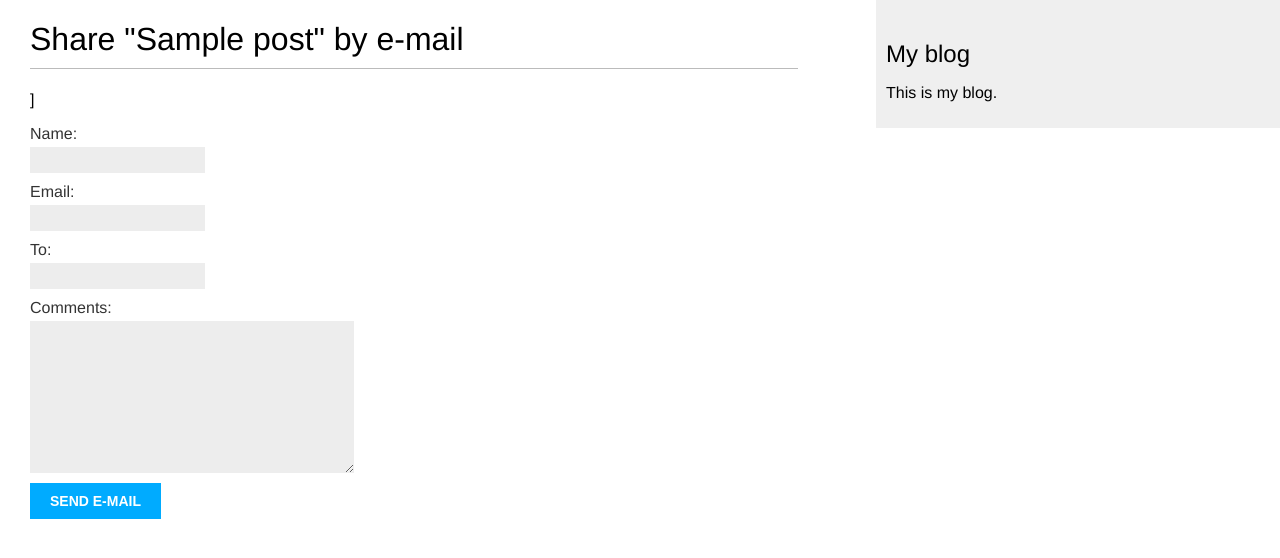
After one commit to BrianRicci/blog-django, a Django app: page /blog/1/share/ in a window 1280 px wide. The commit adds this page. Shown: the top 558 px of the page. Run offline with Django 5.2, Linux system fonts and the light colour scheme; tables that the repository leaves empty hold one stand-in row (values such as "Sample post").

Commit message:
Реализация отправки писем

```diff
--- a/mysite/blog/templates/blog/post/detail.html
+++ b/mysite/blog/templates/blog/post/detail.html
@@ -8,4 +8,9 @@
         Published {{ post.publish }} by {{ post.author }}
     </p>
     {{ post.body|linebreaks }}
+    <p>
+        <a href="{% url "blog:post_share" post.id %}">
+            Share this post
+        </a>
+    </p>
 {% endblock %}
--- /dev/null
+++ b/mysite/blog/templates/blog/post/share.html
@@ -0,0 +1,20 @@
+{% extends "blog/base.html" %}
+
+{% block title %}Share a post{% endblock %}
+
+{% block content %}
+    {% if sent %}
+        <h1>Письмо успешно отправлено</h1>
+        <p>
+            "{{ post.title }}" успешно отправлен
+            {{ form.cleaned_data.to }}.
+        </p>
+    {% else %}
+        <h1>Share "{{ post.title }}" by e-mail</h1>]
+        <form method="post">
+            {{ form.as_p }}
+            {% csrf_token %}
+            <input type="submit" value="Send e-mail">
+        </form>
+    {% endif %}
+{% endblock %}
--- a/mysite/blog/urls.py
+++ b/mysite/blog/urls.py
@@ -8,4 +8,6 @@ urlpatterns = [
     path('<int:year>/<int:month>/<int:day>/<slug:post>',
          views.post_detail,
          name='post_detail'),
+    path('<int:post_id>/share/',
+         views.post_share, name='post_share'),
 ]
--- a/mysite/blog/views.py
+++ b/mysite/blog/views.py
@@ -3,6 +3,7 @@ from django.http import Http404
 from .models import Post
 from django.core.paginator import Paginator, EmptyPage, PageNotAnInteger
 from .forms import EmailPostForm
+from django.core.mail import send_mail
 
 
 def post_list(request):
@@ -41,14 +42,23 @@ def post_share(request, post_id):
     post = get_object_or_404(Post,
                              id=post_id,
                              status=Post.Status.PUBLISHED)
+    sent = False
+
     if request.method == 'POST':
         # Форма была передана в обработку
         form = EmailPostForm(request.POST)
         if form.is_valid():
             # Поля формы успешно прошли валидацию
             cd = form.cleaned_data
-            # ... отправить электронное письмо
+            post_url = request.build_absolute_uri(post.get_absolute_url())
+            subject = f"{cd['name']} recommends you read " \
+                      f"{post.title}"
+            message = f"Read {post.title} at {post_url}\n\n" \
+                      f"{cd['name']}\'s comments: {cd['comments']}"
+            send_mail(subject, message, 'your_account@gmail.com', [cd['to']])
+            sent = True
     else:
         form = EmailPostForm()
     return render(request, 'blog/post/share.html', {'post': post,
-                                                    'form': form})
+                                                    'form': form,
+                                                    'sent': sent})
--- a/mysite/mysite/settings.py
+++ b/mysite/mysite/settings.py
@@ -124,3 +124,9 @@ STATIC_URL = 'static/'
 # https://docs.djangoproject.com/en/5.0/ref/settings/#default-auto-field
 
 DEFAULT_AUTO_FIELD = 'django.db.models.BigAutoField'
+
+EMAIL_HOST = 'smtp.gmail.com'
+EMAIL_PORT = 587
+EMAIL_HOST_USER = 'yunus.ibragimov49@gmail.com'
+EMAIL_HOST_PASSWORD = 'gucw vyzl nydf embf'
+EMAIL_USE_TLS = True
```
